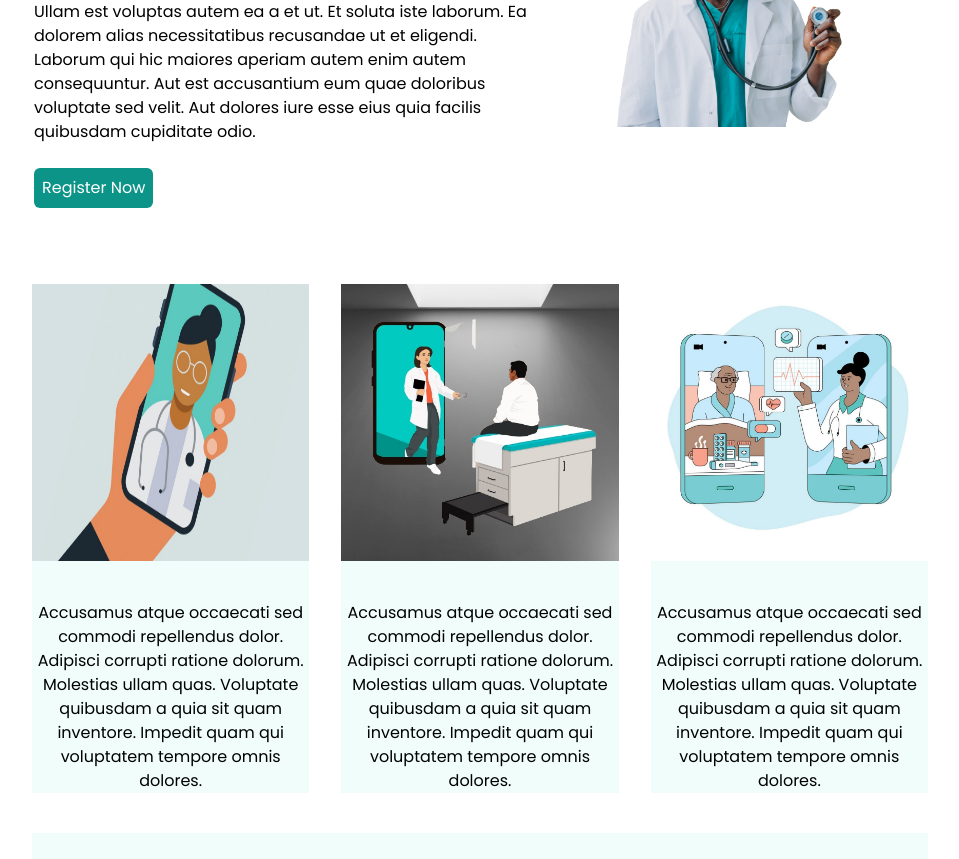
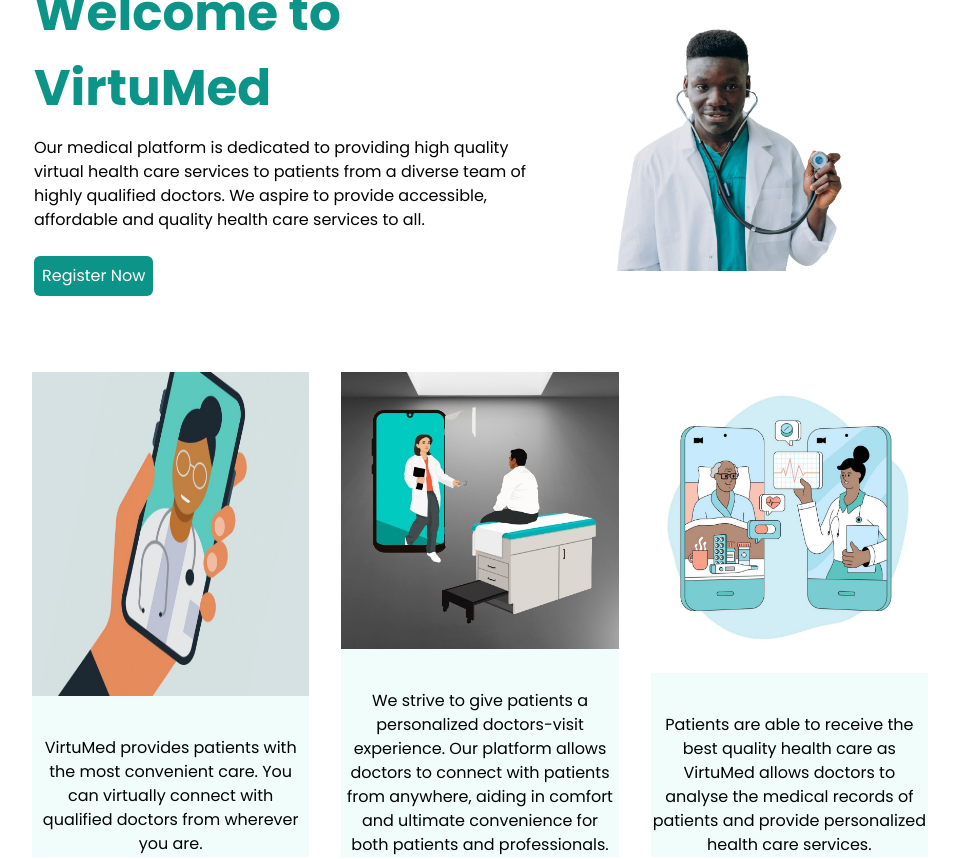
Before and after one commit to faremi/virtumed, a Next.js app: page / in a window 1280 px wide. Shown: the part 320-1179 px from the top of the page, without its empty margins (160-1119 px from the left). Built offline with nearby package versions, Linux system fonts and the light colour scheme.

Commit message:
Home page updated

```diff
--- a/components/about/body.js
+++ b/components/about/body.js
@@ -32,14 +32,14 @@
         </p>
       </div>
       <div className="flex flex-col p-8 h-36 bg-teal-50 rounded-2xl">
-        <h2>Our Mission</h2>
+        <h2 className="text-teal-500 text-2xl mb-2">Our Mission</h2>
         <p className="flex">
           Deserunt rem est corporis hic alias ut.Deserunt rem est corporis hic
           alias ut .
         </p>
       </div>
       <div className="flex flex-col p-8 h-36 bg-teal-50 rounded-2xl mb-10">
-        <h2>Our Mission</h2>
+        <h2 className="text-teal-500 text-2xl mb-2">Our Mission</h2>
         <p className="flex">
           Deserunt rem est corporis hic alias ut.Deserunt rem est corporis hic
           alias ut .
@@ -55,54 +55,48 @@
           />
           {/* <img alt="imagess" className="" src="/../../item1.jpeg"></img> */}
         </div>
-        <div className="">
+        <div className="p-4">
           <div className="flex mb-4 align-middle">
-            <p className="text-xl ">
-              <strong className="text-teal-500">Service</strong>- We strive to
-              Accusantium porro quae velit sit. Corrupti dolorum qui. Et aut
-              delectus et omnis rerum veritatis vel error.
+            <p className="text-xl font-light">
+              <strong className="text-teal-500 font-semibold">Service</strong>-
+              We strive to Accusantium porro quae velit sit. Corrupti dolorum
+              qui. Et aut delectus et omnis rerum veritatis vel error.
             </p>
           </div>
           <div className="flex mb-4 align-middle">
-            <p className="text-xl ">
-              <strong className="text-teal-500">Service</strong>- We strive to
-              anticipate and meet the needs of our patients, physicians, and
-              co-worker
+            <p className="text-xl font-light">
+              <strong className="text-teal-500 font-semibold">Service</strong>-
+              We strive to anticipate and meet the needs of our patients,
+              physicians, and co-worker
             </p>
           </div>
           <div className="flex mb-4 align-middle">
-            <p className="text-xl ">
-              <strong className="text-teal-500">Service</strong>- We strive to
-              anticipate and meet the needs of our patients, physicians, and
-              co-worker
+            <p className="text-xl font-light">
+              <strong className="text-teal-500 font-semibold">Service</strong>-
+              We strive to anticipate and meet the needs of our patients,
+              physicians, and co-worker
             </p>
           </div>
           <div className="flex mb-4 align-middle">
-            <p className="text-xl ">
-              <strong className="text-teal-500">Service</strong>- We strive to
-              anticipate and meet the needs of our patients, physicians, and
-              co-worker
+            <p className="text-xl font-light">
+              <strong className="text-teal-500 font-semibold">Service</strong>-
+              We strive to anticipate and meet the needs of our patients,
+              physicians, and co-worker
             </p>
           </div>
           <div className="flex mb-4 align-middle">
-            <p className="text-xl ">
-              <strong className="text-teal-500">Service</strong>- We strive to
-              anticipate and meet the needs of our patients, physicians, and
-              co-worker
+            <p className="text-xl font-light">
+              <strong className="text-teal-500 font-semibold">Service</strong>-
+              We strive to anticipate and meet the needs of our patients,
+              physicians, and co-worker
             </p>
           </div>
+
           <div className="flex mb-4 align-middle">
-            <p className="text-xl ">
-              <strong className="text-teal-500">Service</strong>- We strive to
-              anticipate and meet the needs of our patients, physicians, and
-              co-worker
-            </p>
-          </div>
-          <div className="flex mb-4 align-middle">
-            <p className="text-xl ">
-              <strong className="text-teal-500">Service</strong>- We strive to
-              anticipate and meet the needs of our patients, physicians, and
-              co-worker
+            <p className="text-xl font-light">
+              <strong className="text-teal-500 font-semibold">Service</strong>-
+              We strive to anticipate and meet the needs of our patients,
+              physicians, and co-worker
             </p>
           </div>
         </div>
--- a/components/home_body.js
+++ b/components/home_body.js
@@ -3,16 +3,15 @@
   return (
     <section className="font-sans">
       <div className="items-center font-sans pt-10 justify-center  "></div>
+      <div className="h-16 my-24"></div>
       <div className="flex justify-center align-middle my-14  lg:mx-28 flex-col-reverse lg:flex-row xl:flex-row md:flex-row">
         <div className={styles.col1}>
-          <p className={styles.topTitle}> -------- ex sit libero</p>
-          <h1>etempora oditt etemp ora oditt</h1>
+          <h1 className="">Welcome to VirtuMed</h1>
           <p>
-            Ullam est voluptas autem ea a et ut. Et soluta iste laborum. Ea
-            dolorem alias necessitatibus recusandae ut et eligendi. Laborum qui
-            hic maiores aperiam autem enim autem consequuntur. Aut est
-            accusantium eum quae doloribus voluptate sed velit. Aut dolores iure
-            esse eius quia facilis quibusdam cupiditate odio.
+            Our medical platform is dedicated to providing high quality virtual
+            health care services to patients from a diverse team of highly
+            qualified doctors. We aspire to provide accessible, affordable and
+            quality health care services to all.
           </p>
           <button
             //   onClick={() => setIsOpen(!isOpen)}
--- a/components/item_lists.js
+++ b/components/item_lists.js
@@ -2,34 +2,31 @@
 
 function ItemList(params) {
   return (
-    <section className="xl:mx-40 font-sans">
+    <section className="xl:mx-40 font-sans ">
       <div className={styles.card}>
-        <div className="grid grid-1 md:grid-cols-2 lg:grid-cols-3 gap-8 h-full text-center">
-          <div className="flex flex-col relative h-full bg-teal-50">
+        <div className="grid grid-1 md:grid-cols-2 lg:grid-cols-3 gap-8 h-full text-center ">
+          <div className="flex flex-col relative h-full bg-teal-50 ">
             <img src="/../item1.jpeg" className="h-2/3"></img>
-            <div className="flex mt-10">
-              Accusamus atque occaecati sed commodi repellendus dolor. Adipisci
-              corrupti ratione dolorum. Molestias ullam quas. Voluptate
-              quibusdam a quia sit quam inventore. Impedit quam qui voluptatem
-              tempore omnis dolores.
+            <div className="flex mt-10 ">
+              VirtuMed provides patients with the most convenient care. You can
+              virtually connect with qualified doctors from wherever you are.
             </div>
           </div>
           <div className="flex flex-col relative bg-teal-50  h-full text-center">
             <img src="/../item2.jpeg" className="h-2/3"></img>
             <div className="flex mt-10">
-              Accusamus atque occaecati sed commodi repellendus dolor. Adipisci
-              corrupti ratione dolorum. Molestias ullam quas. Voluptate
-              quibusdam a quia sit quam inventore. Impedit quam qui voluptatem
-              tempore omnis dolores.
+              We strive to give patients a personalized doctors-visit
+              experience. Our platform allows doctors to connect with patients
+              from anywhere, aiding in comfort and ultimate convenience for both
+              patients and professionals.
             </div>
           </div>
           <div className="flex flex-col relative bg-teal-50  h-full text-center">
             <img src="/../item3.jpeg" className="h-2/3"></img>
             <div className="flex mt-10">
-              Accusamus atque occaecati sed commodi repellendus dolor. Adipisci
-              corrupti ratione dolorum. Molestias ullam quas. Voluptate
-              quibusdam a quia sit quam inventore. Impedit quam qui voluptatem
-              tempore omnis dolores.
+              Patients are able to receive the best quality health care as
+              VirtuMed allows doctors to analyse the medical records of patients
+              and provide personalized health care services.
             </div>
           </div>
         </div>
--- a/components/login/login_form.js
+++ b/components/login/login_form.js
@@ -14,9 +14,10 @@
 `;
 function LoginForm(params) {
   const [email, setEmail] = useState("");
+
   const [pasword, setPassword] = useState("");
   const [error, setError] = useState("");
-  const [loading, setLoading] = useState("");
+  const [loading, setLoading] = useState(false);
 
   function handleEmail(a) {
     setError("");
@@ -29,7 +30,7 @@
   async function loginUser(a) {
     a.preventDefault();
     try {
-      setLoading("Loading");
+      setLoading(true);
       const user = await apolloClient.query({
         query: LOGIN_USER,
         variables: {
@@ -38,11 +39,11 @@
         },
       });
       setError(user.data.users.message);
-      setLoading("");
+      setLoading(false);
       console.log(user);
     } catch (e) {
       console.log("Working");
-      setLoading("");
+      setLoading(false);
       return setError("Unable to process request");
     }
   }
--- a/components/registration/registration_form.js
+++ b/components/registration/registration_form.js
@@ -51,13 +51,23 @@
                 type="password"
                 placeholder="Confirm your password"
               />
+              <div className="flex flex-row my-4">
+                <input
+                  type="checkbox"
+                  className=" checked:bg-teal-500 mt-1 mr-5"
+                />
+
+                <label className="ml-3 ">
+                  Are your registering as a medical doctor?
+                </label>
+              </div>
             </div>
             <button
               // onClick={loginUser}
               type="submit"
               className="bg-gradient-to-r  from-teal-200 to-cyan-200 hover:bg-gradient-to-r  hover:from-teal-500 hover:to-cyan-500 py-2 px-4 rounded w-full mt-2"
             >
-              Login
+              Registrat
             </button>
           </form>
         </div>
```
